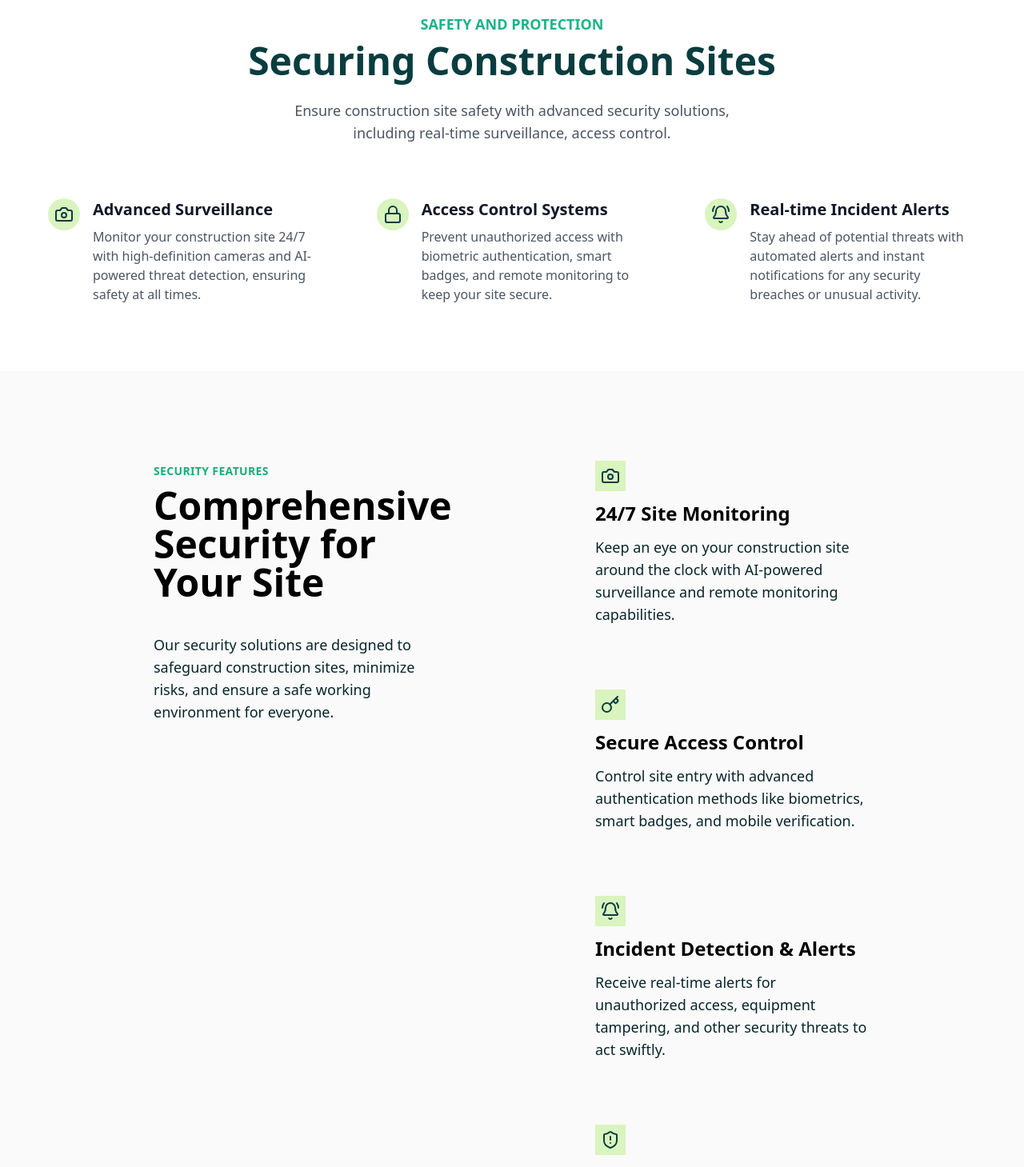
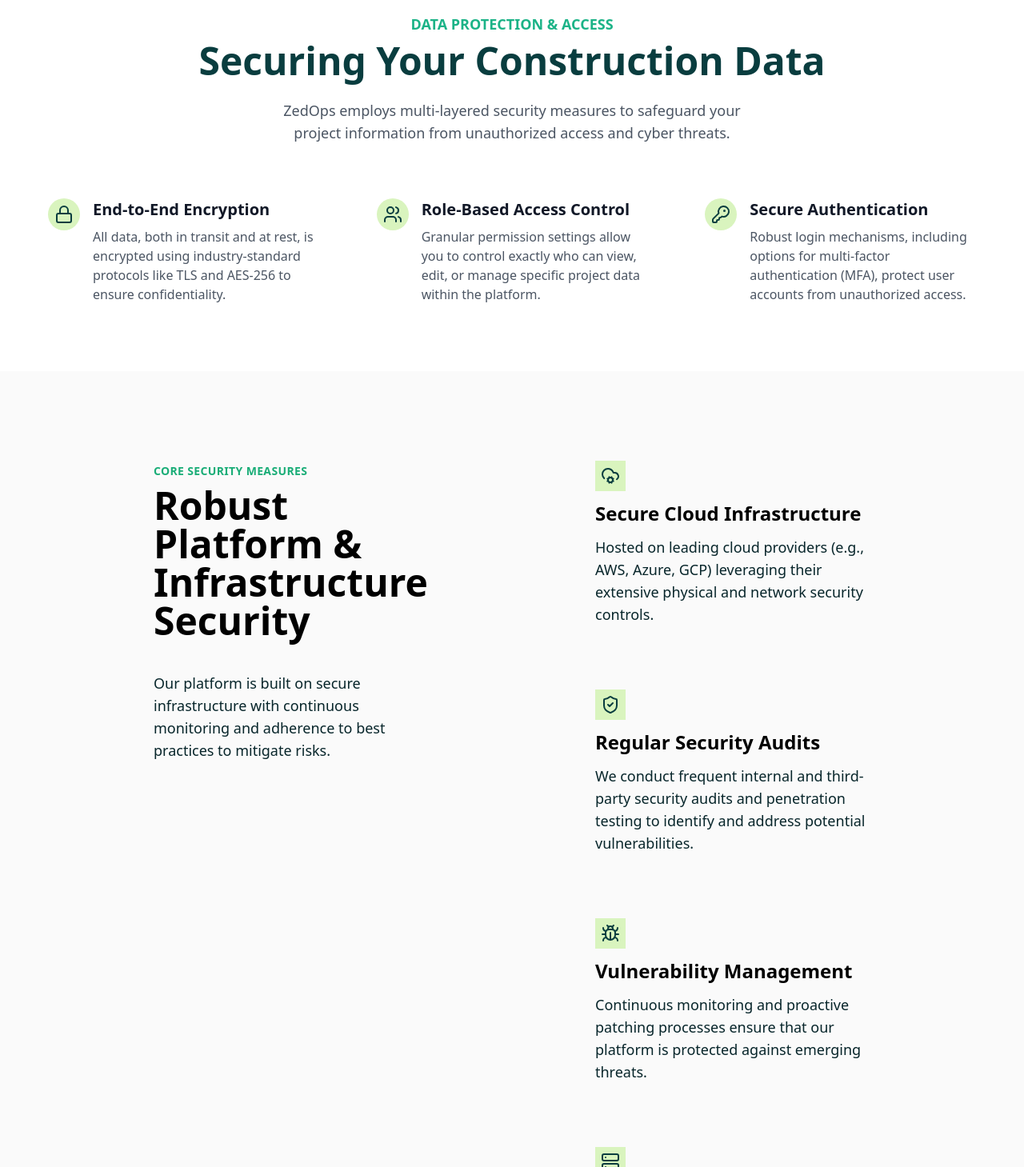
Before and after one commit to zedopstech/zedops-site, a Next.js app: page /resources/security in a window 1280 px wide. Shown: the part 880-2339 px from the top of the page at 80% size. Built offline with nearby package versions, Linux system fonts and the light colour scheme.

Commit message:
update the content

```diff
--- a/src/Data/platform/integration.tsx
+++ b/src/Data/platform/integration.tsx
@@ -16,72 +16,67 @@ export const INTEGRATION = {
       subtitle: "Featured integrations",
       apps: [
         {
-          href: "https://customer.io/docs/journeys/amazon-s3-data-out",
-          image: "/Solutions/amazon-s3.png",
-
-          name: "Amazon S3",
+          href: "#",
+          image: "",
+          name: "QuickBooks Online",
           description:
-            "Streamline data transfer from Customer.io to Amazon S3 storage, including messages, people, metrics, and more.",
+            "Sync project financials, invoices, and payments for streamlined accounting.",
         },
         {
-          href: "https://customer.io/docs/journeys/amazon-s3-data-out",
-          image: "/Solutions/amplitude.png",
-          name: "Amplitude",
+          href: "#",
+          image: "",
+          name: "Procore",
           description:
-            "Streamline data transfer from Customer.io to Amazon S3 storage, including messages, people, metrics, and more.",
-        },
-
-        {
-          href: "https://customer.io/docs/journeys/amazon-s3-data-out",
-          image: "/Solutions/amplitude.png",
-          name: "Amplitude",
-          description:
-            "Streamline data transfer from Customer.io to Amazon S3 storage, including messages, people, metrics, and more.",
-        },
-
-        {
-          href: "https://customer.io/docs/journeys/amazon-s3-data-out",
-          image: "/Solutions/amplitude.png",
-          name: "Amplitude",
-          description:
-            "Streamline data transfer from Customer.io to Amazon S3 storage, including messages, people, metrics, and more.",
-        },
-
-        {
-          href: "https://customer.io/docs/journeys/amazon-s3-data-out",
-          image: "/Solutions/amplitude.png",
-          name: "Amplitude",
-          description:
-            "Streamline data transfer from Customer.io to Amazon S3 storage, including messages, people, metrics, and more.",
-        },
-
-        {
-          href: "https://customer.io/docs/journeys/amazon-s3-data-out",
-          image: "/Solutions/amplitude.png",
-          name: "Amplitude",
-          description:
-            "Streamline data transfer from Customer.io to Amazon S3 storage, including messages, people, metrics, and more.",
+            "Connect project management data, ensuring consistency across platforms.",
         },
         {
-          href: "https://customer.io/docs/journeys/amazon-s3-data-out",
-          image: "/Solutions/amplitude.png",
-          name: "Amplitude",
+          href: "#",
+          image: "",
+          name: "Autodesk Construction Cloud",
           description:
-            "Streamline data transfer from Customer.io to Amazon S3 storage, including messages, people, metrics, and more.",
+            "Integrate with BIM 360 for seamless design and construction data exchange.",
         },
         {
-          href: "https://customer.io/docs/journeys/amazon-s3-data-out",
-          image: "/Solutions/amplitude.png",
-          name: "Amplitude",
+          href: "#",
+          image: "",
+          name: "Sage 300 CRE",
           description:
-            "Streamline data transfer from Customer.io to Amazon S3 storage, including messages, people, metrics, and more.",
+            "Synchronize financial data, job costing, and vendor information.",
         },
         {
-          href: "https://customer.io/docs/journeys/amazon-s3-data-out",
-          image: "/Solutions/amplitude.png",
-          name: "Amplitude",
+          href: "#",
+          image: "",
+          name: "Bluebeam Revu",
           description:
-            "Streamline data transfer from Customer.io to Amazon S3 storage, including messages, people, metrics, and more.",
+            "Link documents, markups, and RFIs for improved collaboration.",
+        },
+        {
+          href: "#",
+          image: "",
+          name: "Xero",
+          description:
+            "Connect invoices, bills, and payments for simplified bookkeeping.",
+        },
+        {
+          href: "#",
+          image: "",
+          name: "Microsoft Project",
+          description:
+            "Sync project schedules and tasks between ZedOps and MS Project.",
+        },
+        {
+          href: "#",
+          image: "",
+          name: "Salesforce",
+          description:
+            "Link project opportunities and client data with your CRM workflow.",
+        },
+        {
+          href: "#",
+          image: "",
+          name: "Slack",
+          description:
+            "Receive project notifications and updates directly in your Slack channels.",
         },
       ],
     },
--- a/src/Data/resources/security.tsx
+++ b/src/Data/resources/security.tsx
@@ -1,149 +1,150 @@
-import { Camera, BellRing, Key, BellRingIcon, ShieldAlert, Lock } from "lucide-react";
+import { Lock, ShieldCheck, Users, CloudCog, KeyRound, Server, Bug, } from "lucide-react";
 
 export const SECURITY_PAGE = {
     heroProps: {
-      subtitle: "Security",
+      subtitle: "Platform Security",
       description:
-        "Ensure safety and security on your construction sites with advanced surveillance, access control, and real-time monitoring solutions.",
-      imageSrc: "/Solutions/security.png", // Update this!
-      imageAlt: "Construction site with advanced security systems",
-      linkHref: "/security-solutions",
+        "Protecting your sensitive project data is our top priority. Learn how ZedOps ensures the confidentiality, integrity, and availability of your information.",
+      imageSrc: "/solutions/security.png",
+      imageAlt: "Abstract graphic representing software security and data protection",
+      linkHref: "/security-features",
     },
 
     TestimonalsSectionProps: {
-      subtitle: "SAFETY AND PROTECTION",
-      title: "Securing Construction Sites",
+      subtitle: "DATA PROTECTION & ACCESS",
+      title: "Securing Your Construction Data",
       description:
-        "Ensure construction site safety with advanced security solutions, including real-time surveillance, access control.",
+        "ZedOps employs multi-layered security measures to safeguard your project information from unauthorized access and cyber threats.",
       features: [
         {
-          title: "Advanced Surveillance",
+          title: "End-to-End Encryption",
           description:
-            "Monitor your construction site 24/7 with high-definition cameras and AI-powered threat detection, ensuring safety at all times.",
-          icon: <Camera size={24} />,
-        },
-        {
-          title: "Access Control Systems",
-          description:
-            "Prevent unauthorized access with biometric authentication, smart badges, and remote monitoring to keep your site secure.",
+            "All data, both in transit and at rest, is encrypted using industry-standard protocols like TLS and AES-256 to ensure confidentiality.",
           icon: <Lock size={24} />,
         },
         {
-          title: "Real-time Incident Alerts",
+          title: "Role-Based Access Control",
           description:
-            "Stay ahead of potential threats with automated alerts and instant notifications for any security breaches or unusual activity.",
-          icon: <BellRing size={24} />,
+            "Granular permission settings allow you to control exactly who can view, edit, or manage specific project data within the platform.",
+          icon: <Users size={24} />,
+        },
+        {
+          title: "Secure Authentication",
+          description:
+            "Robust login mechanisms, including options for multi-factor authentication (MFA), protect user accounts from unauthorized access.",
+          icon: <KeyRound size={24} />,
         },
       ],
     },
 
     stickySection: {
-      title: "Comprehensive Security for Your Site",
-      subtitle: "Security Features",
+      title: "Robust Platform & Infrastructure Security",
+      subtitle: "Core Security Measures",
       description:
-        "Our security solutions are designed to safeguard construction sites, minimize risks, and ensure a safe working environment for everyone.",
+        "Our platform is built on secure infrastructure with continuous monitoring and adherence to best practices to mitigate risks.",
       features: [
         {
-          title: "24/7 Site Monitoring",
+          title: "Secure Cloud Infrastructure",
           description:
-            "Keep an eye on your construction site around the clock with AI-powered surveillance and remote monitoring capabilities.",
-          icon: <Camera className="size-6 text-background" />,
+            "Hosted on leading cloud providers (e.g., AWS, Azure, GCP) leveraging their extensive physical and network security controls.",
+          icon: <CloudCog className="size-6 text-background" />,
         },
         {
-          title: "Secure Access Control",
+          title: "Regular Security Audits",
           description:
-            "Control site entry with advanced authentication methods like biometrics, smart badges, and mobile verification.",
-          icon: <Key className="size-6 text-background" />,
+            "We conduct frequent internal and third-party security audits and penetration testing to identify and address potential vulnerabilities.",
+          icon: <ShieldCheck className="size-6 text-background" />,
         },
         {
-          title: "Incident Detection & Alerts",
+          title: "Vulnerability Management",
           description:
-            "Receive real-time alerts for unauthorized access, equipment tampering, and other security threats to act swiftly.",
-          icon: <BellRingIcon className="size-6 text-background" />,
+            "Continuous monitoring and proactive patching processes ensure that our platform is protected against emerging threats.",
+          icon: <Bug className="size-6 text-background" />,
         },
         {
-          title: "Emergency Response Integration",
+          title: "Data Backup & Recovery",
           description:
-            "Ensure rapid response to incidents with integrated emergency protocols and automated escalation procedures.",
-          icon: <ShieldAlert className="size-6 text-background" />,
+            "Automated backups and robust disaster recovery plans ensure data availability and business continuity in case of unforeseen events.",
+          icon: <Server className="size-6 text-background" />,
         },
       ],
     },
 
     faqSection: {
-      title: "Security FAQs",
+      title: "Software Security FAQs",
       description:
-        "Have questions about securing your construction site? We've got answers to help you ensure safety and compliance.",
+        "Your questions about ZedOps platform security, data privacy, and compliance answered.",
       faqs: [
         {
-          question: "How can I improve security on my construction site?",
+          question: "How is my project data protected within ZedOps?",
           answer:
-            "Enhancing security involves using surveillance systems, controlled access, real-time monitoring, and ensuring all personnel follow strict security protocols.",
+            "We use multiple layers of security, including end-to-end encryption, strict access controls, secure infrastructure, regular audits, and proactive threat monitoring.",
         },
         {
-          question: "What are the benefits of a 24/7 monitoring system?",
+          question: "Who owns the data I upload to ZedOps?",
           answer:
-            "A 24/7 monitoring system reduces theft, prevents unauthorized access, and ensures quick response times in case of emergencies.",
+            "You retain full ownership of your data. We act as custodians and process your data according to our terms of service and privacy policy.",
         },
         {
-          question: "How does access control help in site security?",
+          question: "What compliance standards does ZedOps adhere to?",
           answer:
-            "Access control systems restrict entry to authorized personnel only, reducing the risk of trespassing and equipment theft.",
+            "We adhere to industry best practices and are working towards certifications like SOC 2 and ISO 27001. Please contact us for the latest compliance details.",
         },
         {
-          question: "Can security solutions integrate with my existing systems?",
+          question: "How do you handle user permissions and access levels?",
           answer:
-            "Yes, most modern security solutions can integrate with your current project management tools and surveillance systems for seamless operation.",
+            "ZedOps features robust Role-Based Access Control (RBAC). Administrators can define specific roles and assign granular permissions for different users and teams.",
         },
         {
-          question: "What should I do in case of a security breach?",
+          question: "Where is my data stored?",
           answer:
-            "Have a clear emergency response plan, alert security personnel immediately, and ensure that incidents are recorded and reported for further action.",
+            "Your data is stored securely in top-tier data centers provided by our cloud partners (e.g., AWS, Azure, GCP), typically within your specified region.",
         },
         {
-          question: "How do real-time alerts improve security?",
+          question: "What measures are in place for data privacy?",
           answer:
-            "Real-time alerts notify you instantly about suspicious activity, unauthorized access, or safety hazards, allowing quick action to prevent issues.",
+            "We are committed to data privacy and comply with regulations like GDPR where applicable. Our privacy policy details how we collect, use, and protect personal information.",
         },
         {
           question:
-            "What security measures should I take for high-value equipment?",
+            "How does ZedOps protect against common web vulnerabilities?",
           answer:
-            "Implement asset tracking, restrict equipment access to authorized users, and use GPS-enabled security systems for real-time location monitoring.",
+            "We follow secure coding practices, implement measures against OWASP Top 10 vulnerabilities, and use web application firewalls (WAFs) for added protection.",
         },
         {
           question:
-            "How can I ensure compliance with construction security regulations?",
+            "What is the process for reporting a security vulnerability?",
           answer:
-            "Stay updated with industry security standards, conduct regular audits, and implement the latest security technologies to meet compliance requirements.",
+            "We encourage responsible disclosure. Please contact our security team directly via security@zedops.tech with any findings. We appreciate your help in keeping our platform secure.",
         },
         {
-          question: "What role does cybersecurity play in construction security?",
+          question: "How often is the software updated for security?",
           answer:
-            "Cybersecurity is essential for protecting digital blueprints, project data, and surveillance systems from hacking attempts and data breaches.",
+            "We release security patches and updates proactively as vulnerabilities are identified and addressed, alongside regular platform enhancements.",
         },
         {
-          question: "How can I train my team to follow security protocols?",
+          question: "Do you offer Single Sign-On (SSO) integration?",
           answer:
-            "Regular security training sessions, clear communication of protocols, and enforcing strict access control measures can ensure compliance and safety on-site.",
+            "Yes, ZedOps supports SSO integration with common identity providers (like Okta, Azure AD, Google Workspace) for streamlined and secure user authentication (available on specific plans).",
         },
       ],
-      contactTitle: "Need Help with Site Security?", // ✅ Contact Us title
+      contactTitle: "Questions About Platform Security?",
       contactDescription:
-        "Get in touch with our security experts for tailored solutions that keep your construction site safe and secure.",
+        "Reach out to our team for more detailed information about our security practices and compliance standards.",
     },
 
     ctaProps: {
-      title: "Enhance Security on Your Construction",
-      description: "",
+      title: "Secure Your Project Data with ZedOps",
+      description: "Trust our robust platform security to protect your valuable construction information.",
       benefits: [
-        "24/7 monitoring",
-        "Seamless integration",
-        "Customizable security",
+        "Industry-standard encryption",
+        "Granular access control",
+        "Proactive threat monitoring",
+        "Compliance focused",
       ],
-      button1Label: "Get Started",
-      button1Link: "/schedule-consultation",
-      button2Label: "Start a trail",
-      button2Link: "/free-security-audit",
+      button1Label: "Request Details",
+      button1Link: "/contact-sales",
+      button2Label: "Book a Demo",
+      button2Link: "/book-a-demo",
     },
   };
--- a/src/app/features/platform/page.tsx
+++ b/src/app/features/platform/page.tsx
@@ -15,9 +15,14 @@ export default function PrequalificationPage() {
     <div>
       {/* Hero Section */}
       <IntroSection {...PLATFORM_PAGE.heroprops} />
+      {/* Use original section name 'campaignChannels' (content updated in data file) */}
       <LeadSection data={PLATFORM_PAGE.campaignChannels} />
+      {/* Use original section name 'featuresData' */}
       <FeatureCards featuresData={PLATFORM_PAGE.featuresData} />
+      {/* Use original section name 'mainSection' */}
       <Mainsection sections={PLATFORM_PAGE.mainSection} />
+      {/* Remove added sections for safety & analytics */}
+      {/* Sticky section and CTA remain */}
       <FeatureSticky {...PLATFORM_PAGE.stickySection} />
       <CtoSection {...PLATFORM_PAGE.ctaProps} />
       {/* Hero Content Section */}
```
Also changed, not shown: next.config.ts (+28 -0 lines), src/Components/solutions/FeatureIntegration.tsx (+17 -11 lines), src/Data/platform/platform-page.tsx (+36 -33 lines), src/app/book-a-demo/page.tsx (+8 -8 lines).
